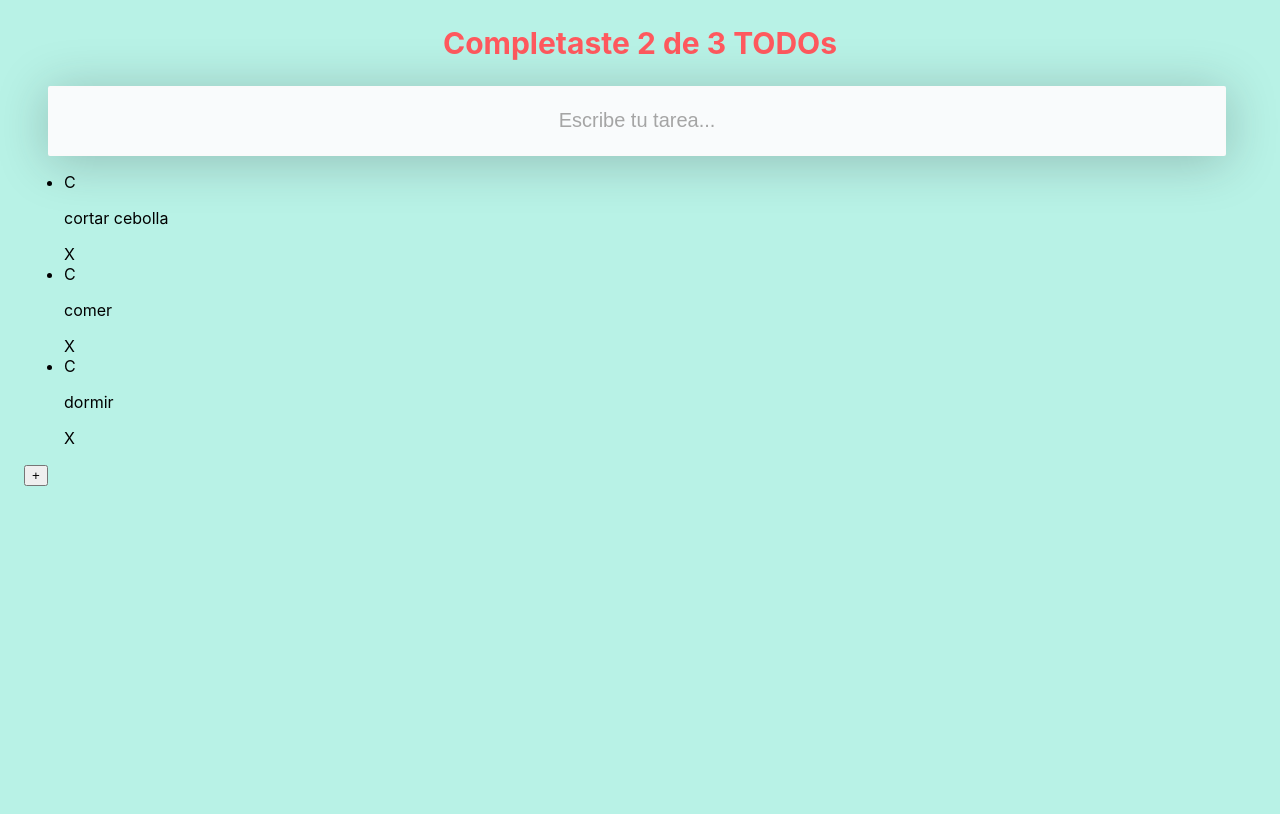
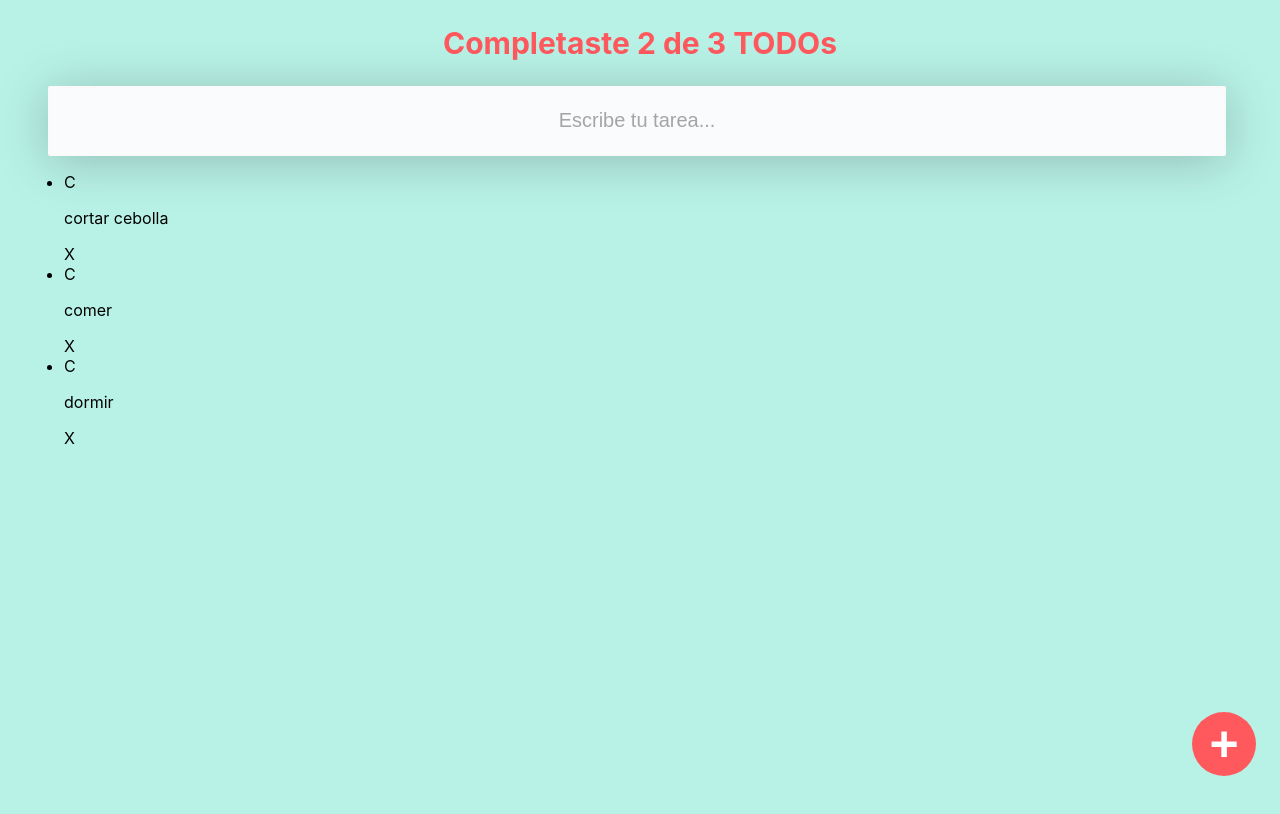
Before and after one commit to VickyMastro/App-TODOs, a React (Create React App) app: page / in a window 1280 px wide. Shown: the top 814 px of the page. Built offline with nearby package versions, Linux system fonts and the light colour scheme.

Commit message:
Di estilos y animacion al boton

```diff
--- a/src/CreateTodoBottom.css
+++ b/src/CreateTodoBottom.css
@@ -0,0 +1,27 @@
+.Button{
+    height: 64px;
+    width: 64px;
+    background-color: #ff595e;
+    font-size: 50px;
+    font-weight: bold;
+    color: white;
+
+    border: none;
+    border-radius: 50%;
+
+    cursor: pointer;
+
+    position: fixed;
+    bottom: 24px;
+    right: 24px;
+
+
+    display: flex;
+    justify-content: center;
+    align-items: center;
+
+}
+
+.Button:hover{
+    transform: rotate(224deg);
+}
--- a/src/CreateTodoBottom.jsx
+++ b/src/CreateTodoBottom.jsx
@@ -1,8 +1,9 @@
 import React from "react";
+import "./CreateTodoBottom.css";
 
 function CreateTodoBottom (){
     return (
-      <button> + </button>
+      <button className= "Button"> + </button>
 
     );
 }
```
